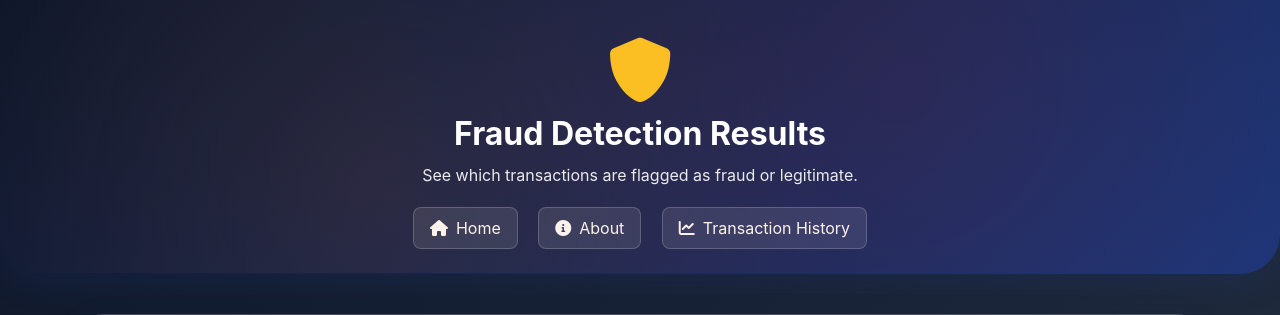
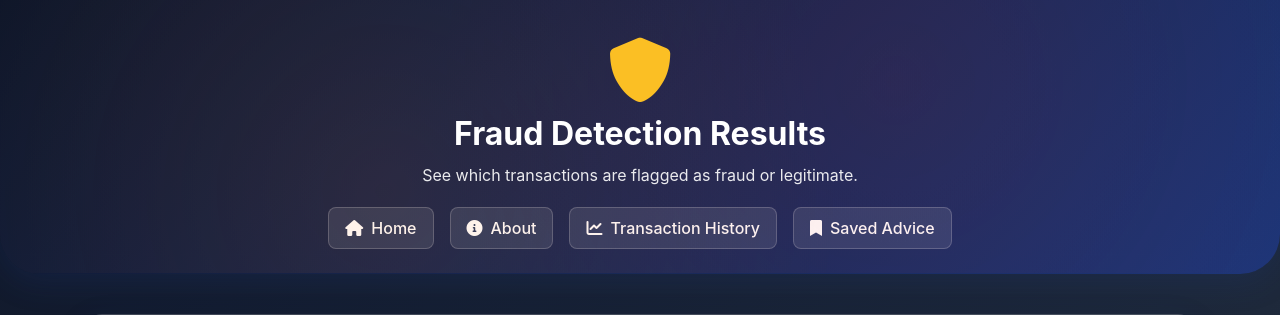
Before and after one commit to Pawan22104168/FraudGuard-Pro-AI-Fraud-Detection-System, a Flask app: template templates/display.html in a window 1280 px wide. Shown: the top 315 px of the page. Run offline with Flask 3, Linux system fonts and the light colour scheme; the template is opened without the code that fills it, so the values that code supplies are empty.

Commit message:
Fix: Update navigation links in results page to be clickable and functional

```diff
--- a/app.py
+++ b/app.py
@@ -23,14 +23,16 @@ if not os.path.exists(app.config['UPLOAD_FOLDER']):
     os.makedirs(app.config['UPLOAD_FOLDER'])
 
 # Initialize fraud detection system
-fraud_system = FraudDetectionSystem()
+fraud_system = None
 try:
+    fraud_system = FraudDetectionSystem()
     fraud_system.load_model('fraud_detection_model.joblib')
     print("Model loaded from fraud_detection_model.joblib")
     print("Model loaded successfully")
 except Exception as e:
     print(f"Error loading model: {str(e)}")
     print("Please ensure fraud_detection_model.joblib exists in the current directory")
+    print("App will continue without model for now...")
 
 def format_time(seconds):
     """Convert seconds to readable time format"""
@@ -208,6 +210,11 @@ def upload_file():
                         return redirect(url_for('index'))
 
                 try:
+                    # Check if model is loaded
+                    if fraud_system is None:
+                        flash("Fraud detection model is not available. Please try again later.")
+                        return redirect(url_for('index'))
+
                     # Use the required features for prediction
                     X = df[required_features].fillna(0)
                     print(f"Features shape: {X.shape}")
@@ -299,7 +306,9 @@ if __name__ == '__main__':
         print(f"Debug mode: {'on' if app.debug else 'off'}")
         print(f"Upload folder: {app.config['UPLOAD_FOLDER']}")
         print(f"Templates folder: {app.template_folder}")
+        print(f"Model status: {'Loaded' if fraud_system else 'Not loaded'}")
         port = int(os.environ.get('PORT', 5000))
+        print(f"Starting server on port {port}...")
         app.run(debug=False, host='0.0.0.0', port=port)
     except Exception as e:
         print(f"Error starting Flask application: {str(e)}")
--- a/templates/display.html
+++ b/templates/display.html
@@ -170,6 +170,13 @@
         .explanation h5 {
             color: #fbbf24;
             font-weight: 600;
+        }
+
+        /* Navigation Links */
+        .nav-links a:hover {
+            background: rgba(255, 255, 255, 0.2) !important;
+            transform: translateY(-2px);
+            box-shadow: 0 4px 12px rgba(255, 255, 255, 0.1);
         }
 
         /* Chatbot Section */
@@ -497,15 +504,22 @@
 
     <!-- Navigation Links -->
     <div style="margin-top: 20px;">
-        <a href="/" class="nav-link me-3" style="color: #ffffff; text-decoration: none; padding: 8px 16px; border-radius: 8px; background: rgba(255, 255, 255, 0.1); border: 1px solid rgba(255, 255, 255, 0.2); transition: all 0.3s ease; display: inline-flex; align-items: center; gap: 8px;">
-            <i class="fas fa-home"></i> Home
-        </a>
-        <a href="/about" class="nav-link me-3" style="color: #ffffff; text-decoration: none; padding: 8px 16px; border-radius: 8px; background: rgba(255, 255, 255, 0.1); border: 1px solid rgba(255, 255, 255, 0.2); transition: all 0.3s ease; display: inline-flex; align-items: center; gap: 8px;">
-            <i class="fas fa-info-circle"></i> About
-        </a>
-        <a href="/transaction_history" class="nav-link" style="color: #ffffff; text-decoration: none; padding: 8px 16px; border-radius: 8px; background: rgba(255, 255, 255, 0.1); border: 1px solid rgba(255, 255, 255, 0.2); transition: all 0.3s ease; display: inline-flex; align-items: center; gap: 8px;">
-            <i class="fas fa-chart-line"></i> Transaction History
-        </a>
+        <nav>
+            <ul style="list-style: none; display: flex; gap: 1rem; justify-content: center; margin: 0; padding: 0;">
+                <li><a href="/" style="color: #ffffff; text-decoration: none; padding: 8px 16px; border-radius: 8px; background: rgba(255, 255, 255, 0.1); border: 1px solid rgba(255, 255, 255, 0.2); transition: all 0.3s ease; display: inline-flex; align-items: center; gap: 8px; font-weight: 500;">
+                    <i class="fas fa-home"></i> Home
+                </a></li>
+                <li><a href="/about" style="color: #ffffff; text-decoration: none; padding: 8px 16px; border-radius: 8px; background: rgba(255, 255, 255, 0.1); border: 1px solid rgba(255, 255, 255, 0.2); transition: all 0.3s ease; display: inline-flex; align-items: center; gap: 8px; font-weight: 500;">
+                    <i class="fas fa-info-circle"></i> About
+                </a></li>
+                <li><a href="/transaction_history" style="color: #ffffff; text-decoration: none; padding: 8px 16px; border-radius: 8px; background: rgba(255, 255, 255, 0.1); border: 1px solid rgba(255, 255, 255, 0.2); transition: all 0.3s ease; display: inline-flex; align-items: center; gap: 8px; font-weight: 500;">
+                    <i class="fas fa-chart-line"></i> Transaction History
+                </a></li>
+                <li><a href="/saved_advice" style="color: #ffffff; text-decoration: none; padding: 8px 16px; border-radius: 8px; background: rgba(255, 255, 255, 0.1); border: 1px solid rgba(255, 255, 255, 0.2); transition: all 0.3s ease; display: inline-flex; align-items: center; gap: 8px; font-weight: 500;">
+                    <i class="fas fa-bookmark"></i> Saved Advice
+                </a></li>
+            </ul>
+        </nav>
     </div>
 </div>
 <div class="container mt-4">
```
Also changed, not shown: 1 other file.
